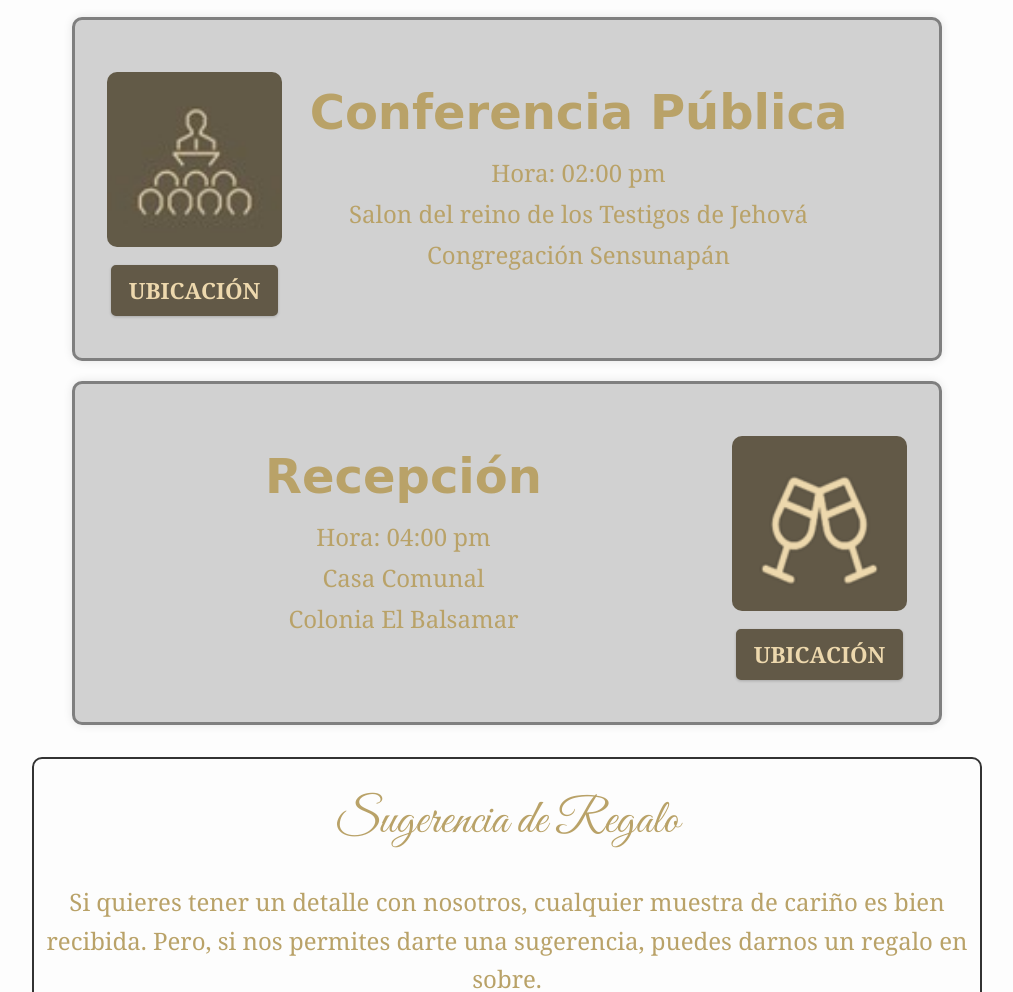
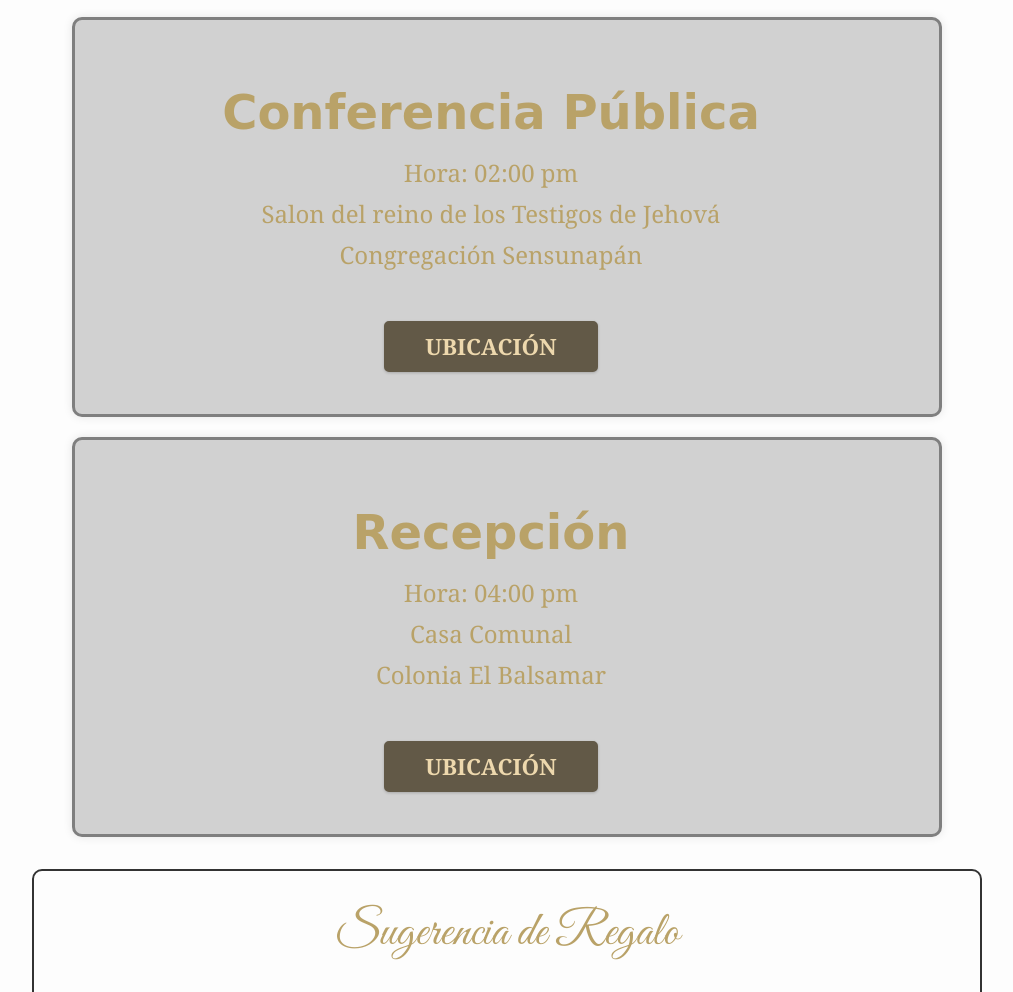
Before and after one commit to kevino44/hosting, a plain HTML site: page index.html in a window 1280 px wide. Shown: the part 2789-3781 px from the top of the page, without its empty margins (133-1146 px from the left). Drawn offline with Linux system fonts and the light colour scheme; a web font is replaced by a local one.

Commit message:
Update index.html

```diff
--- a/index.html
+++ b/index.html
@@ -202,7 +202,11 @@
     }
 
     .boton {
+      display: block;
+      width: 178px;
+      text-align: center;
       margin: 10px auto;
+      margin-top: 50px !important;
       padding: 0.5rem 1rem;
       background-color: #625947;
       color: #edd8ad;
@@ -756,15 +760,15 @@
         <span>Detalles</span>
       </div>
     <div class="container">
-      <div class="qr-section">
+      <!-- <div class="qr-section">
         <img src="Reunion-icon.jpg" class="qr" alt="Conferencia">
-        <a href="https://maps.app.goo.gl/jc6nmEJNVW3qsby57" class="boton">UBICACIÓN</a>
-      </div>
+      </div> -->
       <div class="info">
         <h1>Conferencia Pública</h1>
         <p>Hora: 02:00 pm</p>
         <p>Salon del reino de los Testigos de Jehová</p>
         <p>Congregación Sensunapán</p>
+        <a href="https://maps.app.goo.gl/jc6nmEJNVW3qsby57" class="boton">UBICACIÓN</a>
       </div>
     </div>
     <div class="container">
@@ -773,11 +777,11 @@
         <p>Hora: 04:00 pm</p>
         <p>Casa Comunal</p>
         <p>Colonia El Balsamar</p>
-      </div>
-      <div class="qr-section">
-        <img src="Fiesta-icon.png" class="qr" alt="Recepción">
         <a href="https://maps.app.goo.gl/Z4AeRozfHqWRQH4t6" class="boton">UBICACIÓN</a>
       </div>
+      <!-- <div class="qr-section">
+        <img src="Fiesta-icon.png" class="qr" alt="Recepción">
+      </div> -->
     </div>
     <div class="cita-biblica">
       <p id="titulo-regalo">Sugerencia de Regalo</p>
```
